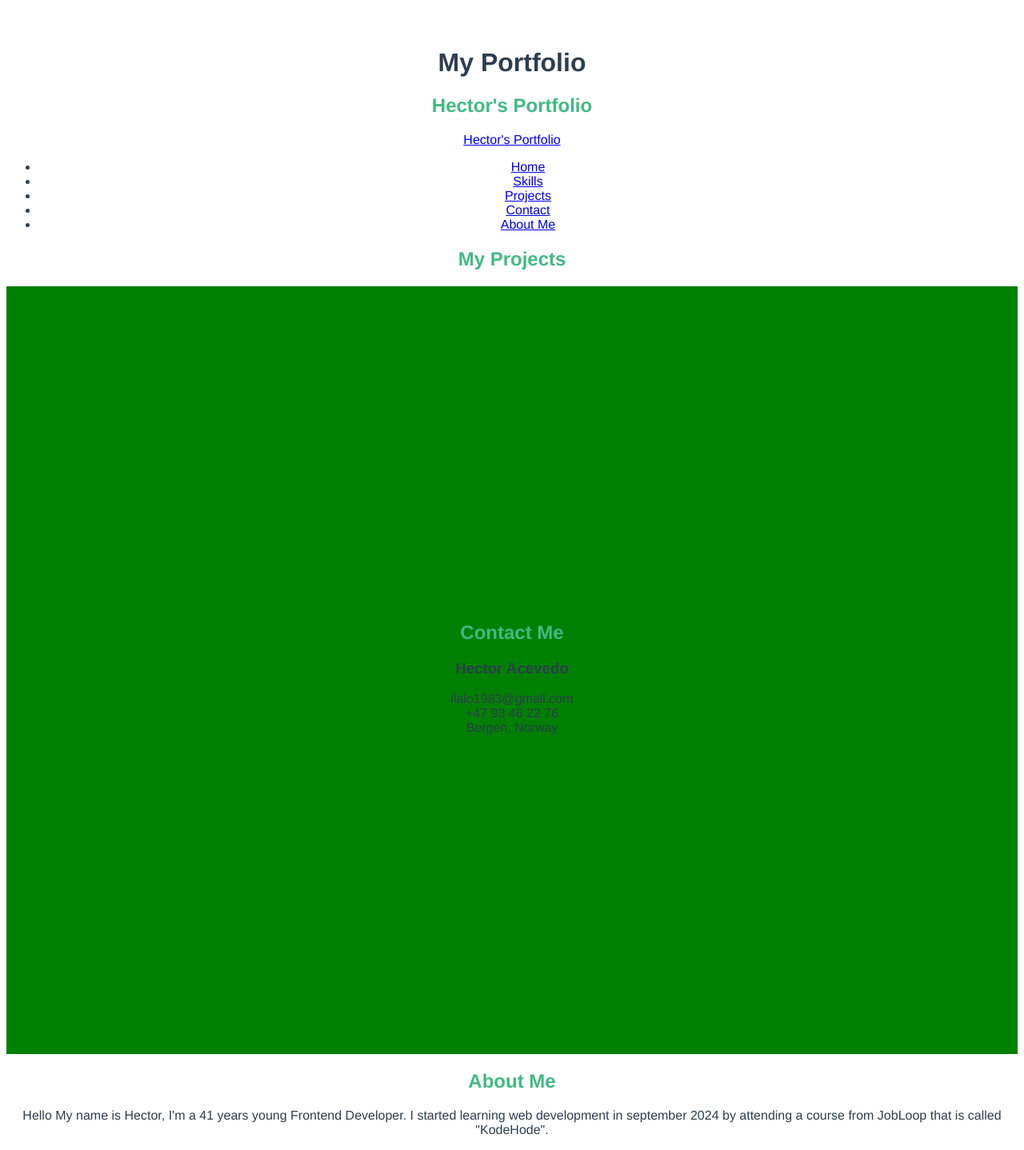
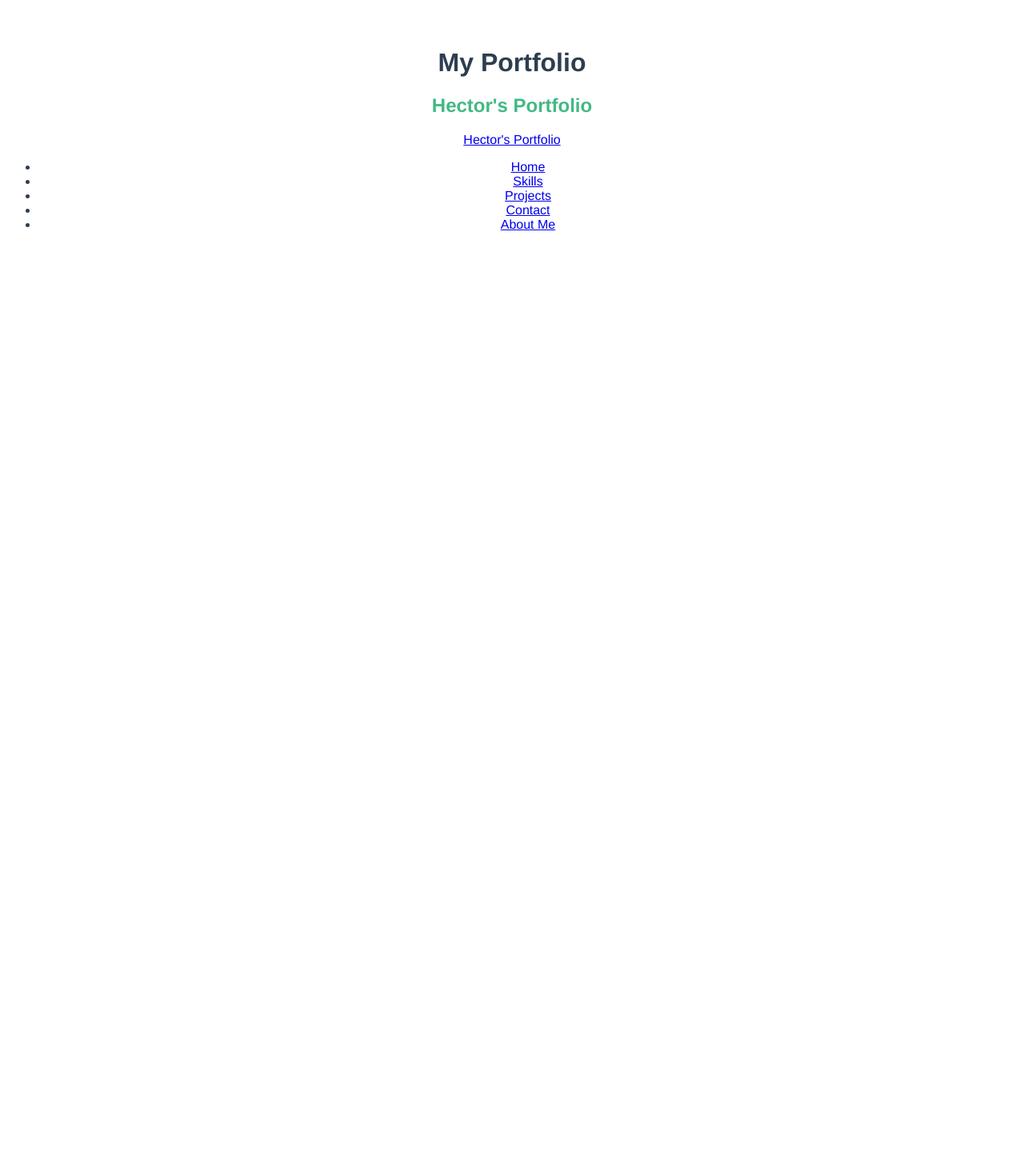
Before and after one commit to Hea092024/portfolioinvue, a Vue app: page / in a window 1280 px wide. Shown: the top 1438 px of the page at 80% size. After the commit the page ends 800 px from the top, so only its background shows below. Built offline with nearby package versions, Linux system fonts and the light colour scheme.

Commit message:
added so only the main page is shown until another page is clicked

```diff
--- a/src/App.vue
+++ b/src/App.vue
@@ -4,10 +4,10 @@
       <h1>My Portfolio</h1>
     </header>
     <main>
-      <MainPage />
-      <MyProjects />
-      <ContactPage />
-      <AboutPage />
+      <MainPage @update-page="updatePage" />
+      <AboutPage v-if="activePage === 'about'" />
+      <MyProjects v-if="activePage === 'projects'" />
+      <ContactPage v-if="activePage === 'contact'" />
     </main>
   </div>
 </template>
@@ -26,6 +26,16 @@ export default {
     ContactPage,
     MyProjects
   },
+  data() {
+    return {
+      activePage: 'main',  // Default to the home page
+    };
+  },
+  methods: {
+    updatePage(page) {
+      this.activePage = page;  // Change active page based on user selection
+    }
+  }
 };
 </script>
 
--- a/src/components/ContactPage.vue
+++ b/src/components/ContactPage.vue
@@ -40,6 +40,5 @@ h2 {
   align-items: center;
   justify-content: center;
   padding: 5rem 5%;
-  background: green;
 }
 </style>
```
